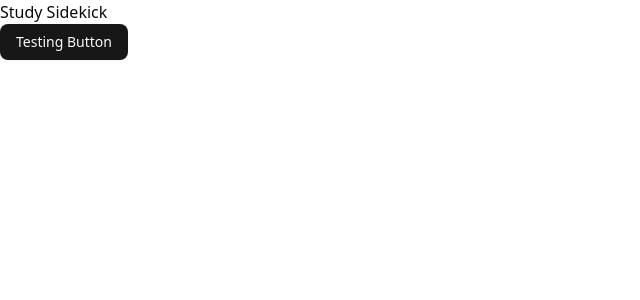
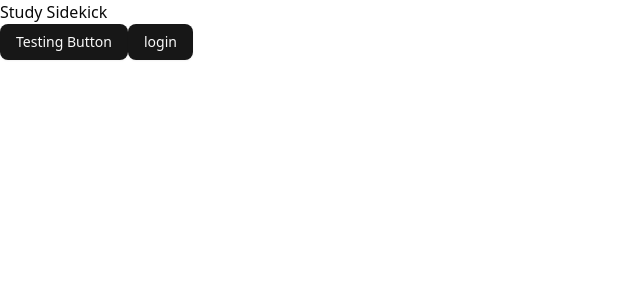
Before and after one commit to Sadman-Siam/study-sidekick-web, a Next.js app: page / in a window 1280 px wide. Shown: the top 300 px of the page, without its empty margins (0-640 px from the left). Built offline with nearby package versions, Linux system fonts and the light colour scheme.

Commit message:
login_button

```diff
--- a/app/page.js
+++ b/app/page.js
@@ -10,6 +10,9 @@ export default function Home() {
       <Link href={`/profile`}>
         <Button className="">Testing Button</Button>
       </Link>
+       <Link href={`/login`}>
+        <Button className="">login</Button>
+      </Link>
     </div>
   );
 }
```
